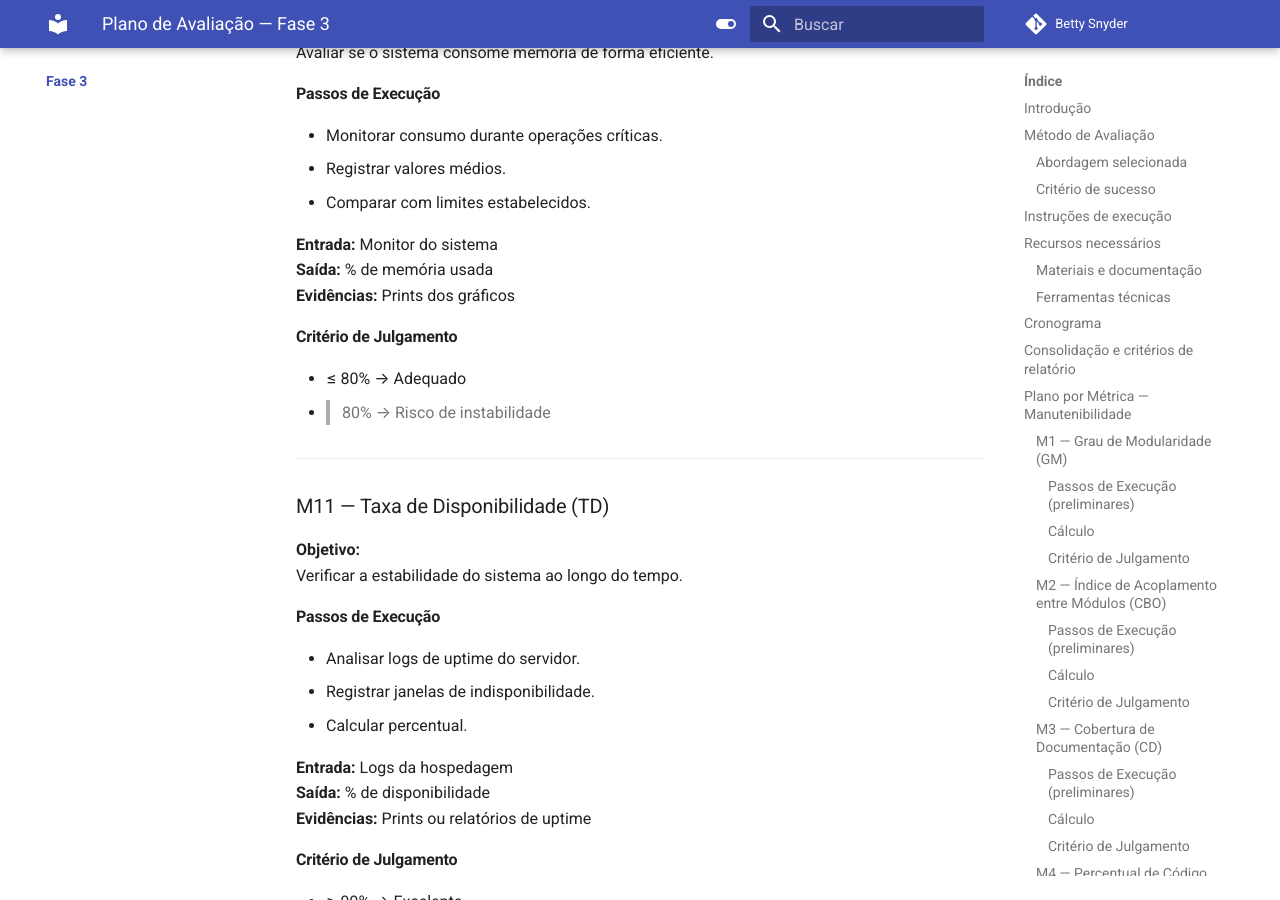
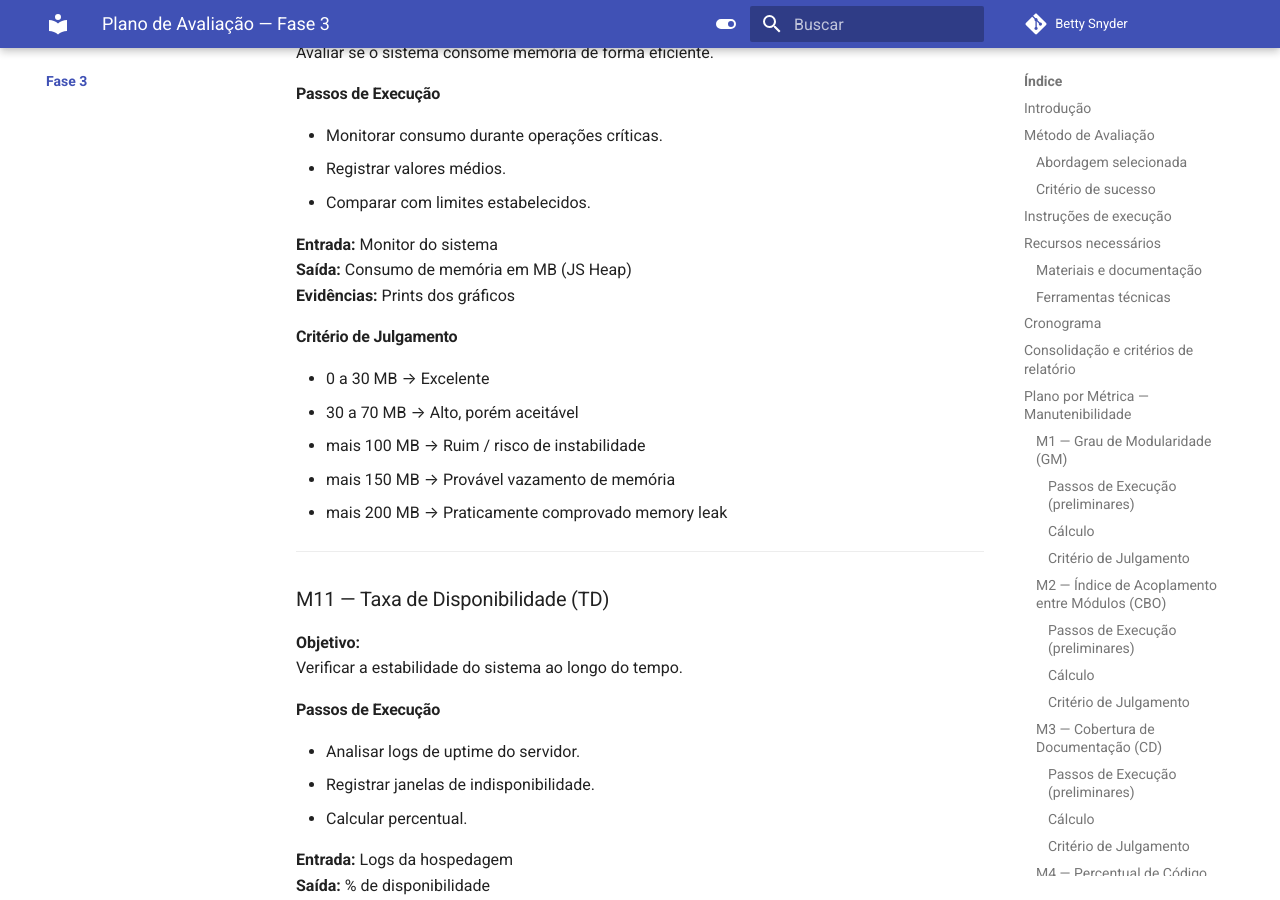
Before and after one commit to FCTE-Qualidade-de-Software-1/2025-2_T01_BETTY-SNYDER, an MkDocs documentation site: the page built from docs/Fase 3/index.md, in a window 1280 px wide and 900 px high, scrolled down 8684 px. Built offline with MkDocs 1.6.1 and Material for MkDocs 9.7.7, drawn with Linux system fonts in a browser that asks for light colours; comment, search, counter and statistics services are not loaded.

Commit message:
docs(fase4): atualiza métrica M10 (Umem) com critérios revisados em MB e interpretação ajustada

```diff
--- a/docs/Fase 3/index.md
+++ b/docs/Fase 3/index.md
@@ -297,12 +297,15 @@ Avaliar se o sistema consome memória de forma eficiente.
 - Comparar com limites estabelecidos.
 
 **Entrada:** Monitor do sistema
-**Saída:** % de memória usada
+**Saída:** Consumo de memória em MB (JS Heap)
 **Evidências:** Prints dos gráficos
 
 #### Critério de Julgamento
-- ≤ 80% → Adequado
-- > 80% → Risco de instabilidade
+- 0 a 30 MB → Excelente
+- 30 a 70 MB → Alto, porém aceitável
+- mais 100 MB → Ruim / risco de instabilidade
+- mais 150 MB → Provável vazamento de memória
+- mais 200 MB → Praticamente comprovado memory leak
 
 ---
 
```
Also changed, not shown: docs/Fase 4/metricas/eficiencia/uso-memoria-umem.md (+9 -9 lines), docs/assets/Memória(Umem)JSheap.png (added).
